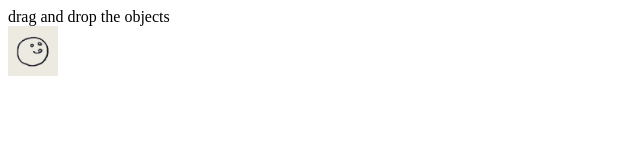
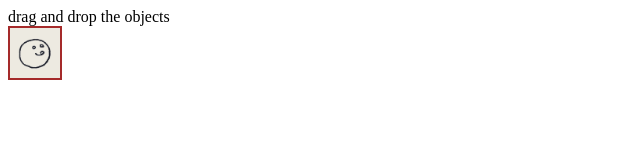
Before and after one commit to lynoting/playground, a plain HTML site: page index.html in a window 1280 px wide. Shown: the whole page, without its empty margins (0-640 px from the left). Drawn offline with nearby package versions, Linux system fonts and the light colour scheme.

Commit message:
20191130

```diff
--- a/css/index.css
+++ b/css/index.css
@@ -1,8 +1,8 @@
 #targetImgDiv {
     height:50px;
     width:50px;
-    padding:0px;
-    background-color:red;
+    padding:2px;
+    background-color:brown;
 }
 
 #targetImg {
```
